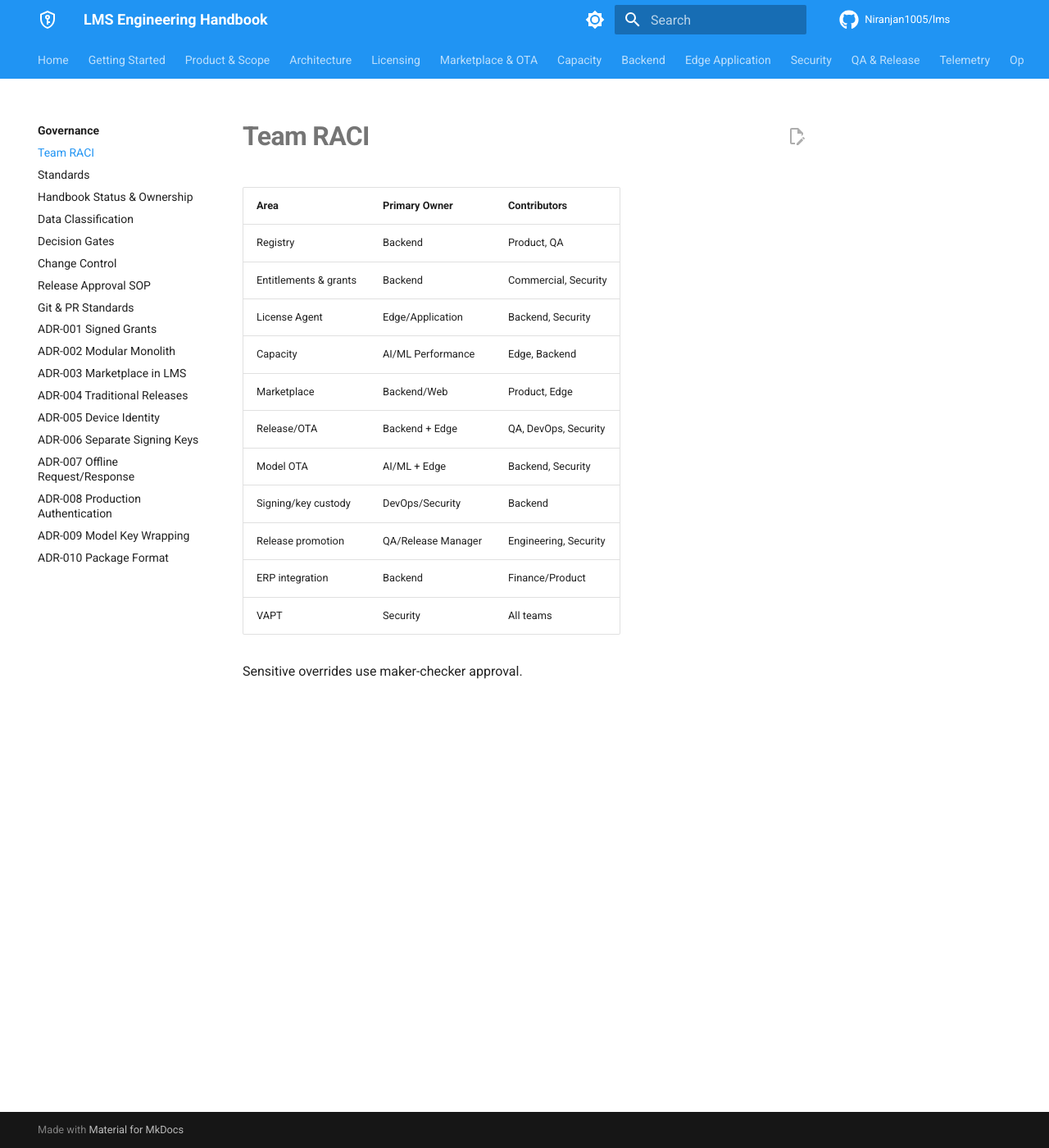
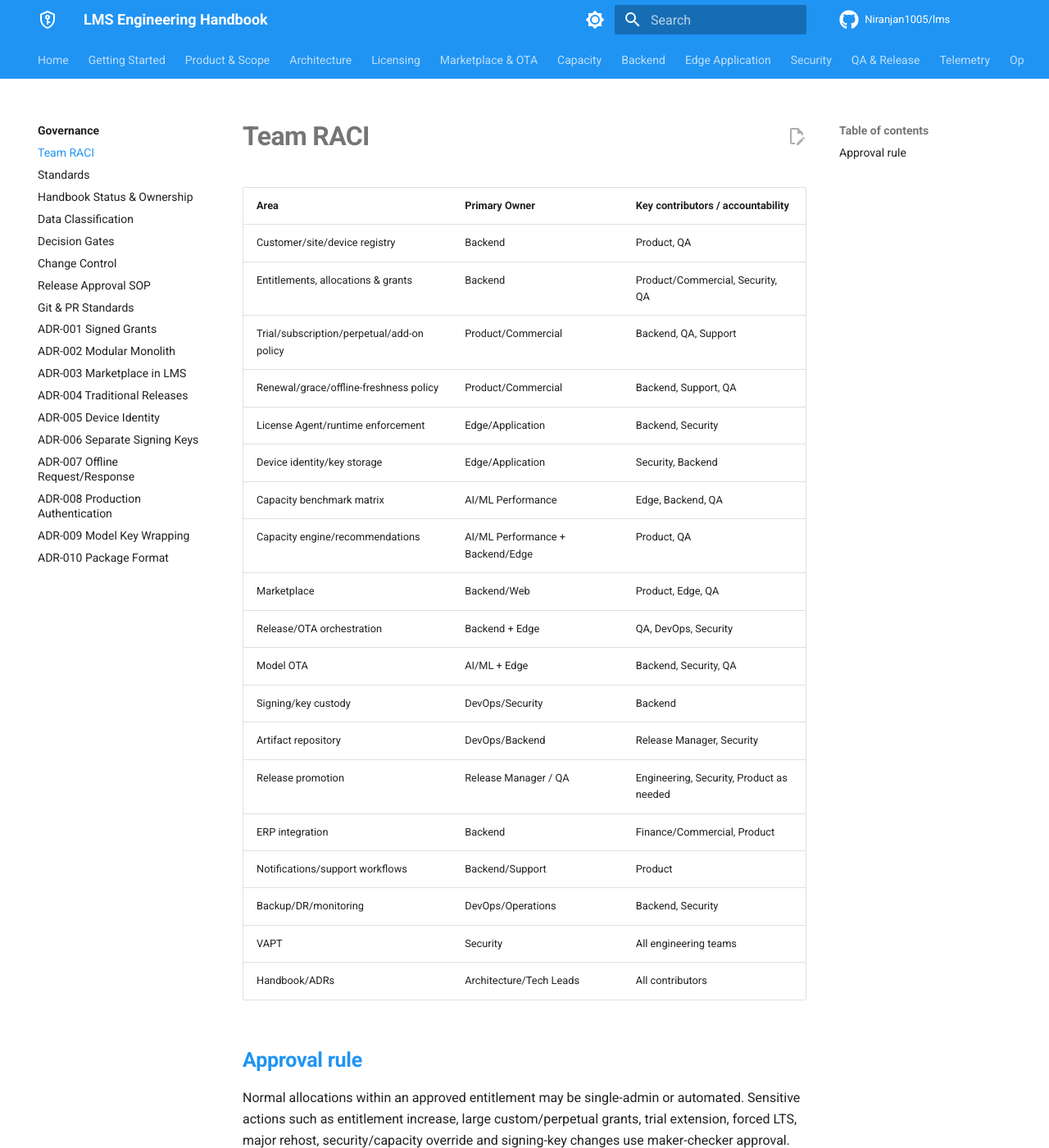
Before and after one commit to Niranjan1005/lms, an MkDocs documentation site: the page built from docs/governance/raci.md, in a window 1280 px wide and 1400 px high. Shown: the whole window at 82% size. Built offline with MkDocs 1.6.1 and Material for MkDocs 9.7.7, drawn with Linux system fonts in a browser that asks for light colours; comment, search, counter and statistics services are not loaded.

Commit message:
docs: expand team responsibility matrix

```diff
--- a/docs/governance/raci.md
+++ b/docs/governance/raci.md
@@ -1,17 +1,27 @@
 # Team RACI
 
-| Area | Primary Owner | Contributors |
+| Area | Primary Owner | Key contributors / accountability |
 |---|---|---|
-| Registry | Backend | Product, QA |
-| Entitlements & grants | Backend | Commercial, Security |
-| License Agent | Edge/Application | Backend, Security |
-| Capacity | AI/ML Performance | Edge, Backend |
-| Marketplace | Backend/Web | Product, Edge |
-| Release/OTA | Backend + Edge | QA, DevOps, Security |
-| Model OTA | AI/ML + Edge | Backend, Security |
+| Customer/site/device registry | Backend | Product, QA |
+| Entitlements, allocations & grants | Backend | Product/Commercial, Security, QA |
+| Trial/subscription/perpetual/add-on policy | Product/Commercial | Backend, QA, Support |
+| Renewal/grace/offline-freshness policy | Product/Commercial | Backend, Support, QA |
+| License Agent/runtime enforcement | Edge/Application | Backend, Security |
+| Device identity/key storage | Edge/Application | Security, Backend |
+| Capacity benchmark matrix | AI/ML Performance | Edge, Backend, QA |
+| Capacity engine/recommendations | AI/ML Performance + Backend/Edge | Product, QA |
+| Marketplace | Backend/Web | Product, Edge, QA |
+| Release/OTA orchestration | Backend + Edge | QA, DevOps, Security |
+| Model OTA | AI/ML + Edge | Backend, Security, QA |
 | Signing/key custody | DevOps/Security | Backend |
-| Release promotion | QA/Release Manager | Engineering, Security |
-| ERP integration | Backend | Finance/Product |
-| VAPT | Security | All teams |
+| Artifact repository | DevOps/Backend | Release Manager, Security |
+| Release promotion | Release Manager / QA | Engineering, Security, Product as needed |
+| ERP integration | Backend | Finance/Commercial, Product |
+| Notifications/support workflows | Backend/Support | Product |
+| Backup/DR/monitoring | DevOps/Operations | Backend, Security |
+| VAPT | Security | All engineering teams |
+| Handbook/ADRs | Architecture/Tech Leads | All contributors |
 
-Sensitive overrides use maker-checker approval.
+## Approval rule
+
+Normal allocations within an approved entitlement may be single-admin or automated. Sensitive actions such as entitlement increase, large custom/perpetual grants, trial extension, forced LTS, major rehost, security/capacity override and signing-key changes use maker-checker approval.
```
